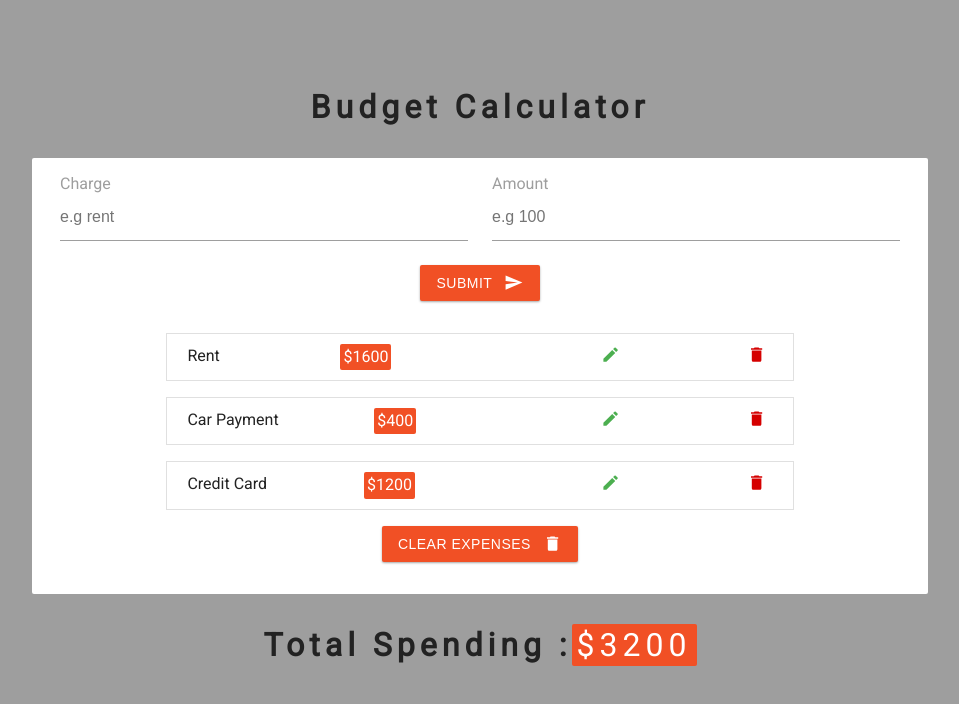
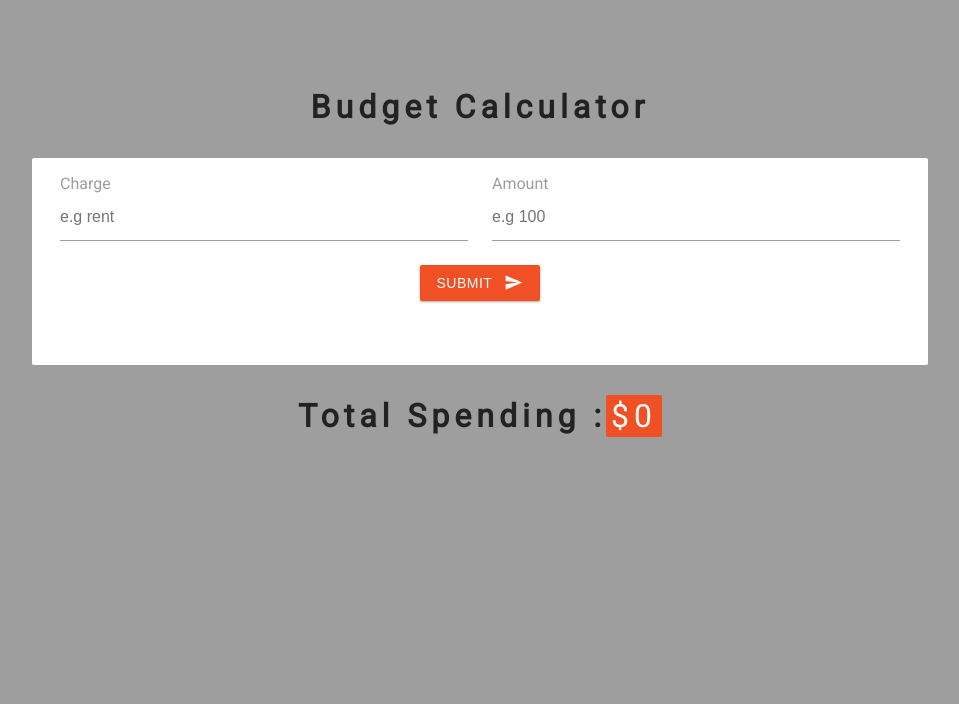
Before and after one commit to jorgediazok/react-hooks-calc, a React (Create React App) app: page / in a window 1280 px wide. Shown: the top 704 px of the page, without its empty margins (160-1119 px from the left). Built offline with nearby package versions, Linux system fonts and the light colour scheme.

Commit message:
useffect added and end of project

```diff
--- a/src/App.js
+++ b/src/App.js
@@ -1,4 +1,4 @@
-import React, { useState } from 'react';
+import React, { useState, useEffect } from 'react';
 import './App.css';
 
 import ExpenseList from './components/ExpenseList';
@@ -6,11 +6,15 @@ import ExpenseForm from './components/ExpenseForm';
 import Alert from './components/Alert';
 import { v4 as uuidv4 } from 'uuid';
 
-const initialExpenses = [
-  { id: uuidv4(), charge: 'rent', amount: 1600 },
-  { id: uuidv4(), charge: 'car payment', amount: 400 },
-  { id: uuidv4(), charge: 'credit card', amount: 1200 },
-];
+//const initialExpenses = [
+//  { id: uuidv4(), charge: 'rent', amount: 1600 },
+//  { id: uuidv4(), charge: 'car payment', amount: 400 },
+//  { id: uuidv4(), charge: 'credit card', amount: 1200 },
+//];
+
+const initialExpenses = localStorage.getItem('expenses')
+  ? JSON.parse(localStorage.getItem('expenses'))
+  : [];
 
 function App() {
   //State Values (All expenses, add expense)
@@ -24,6 +28,13 @@ function App() {
   const [edit, setEdit] = useState(false);
   //edit item
   const [id, setId] = useState(0);
+
+  //useEffect
+
+  useEffect(() => {
+    localStorage.setItem('expenses', JSON.stringify(expenses));
+  }, [expenses]);
+
   //Functionality
   const handleCharge = (e) => {
     setCharge(e.target.value);
```
